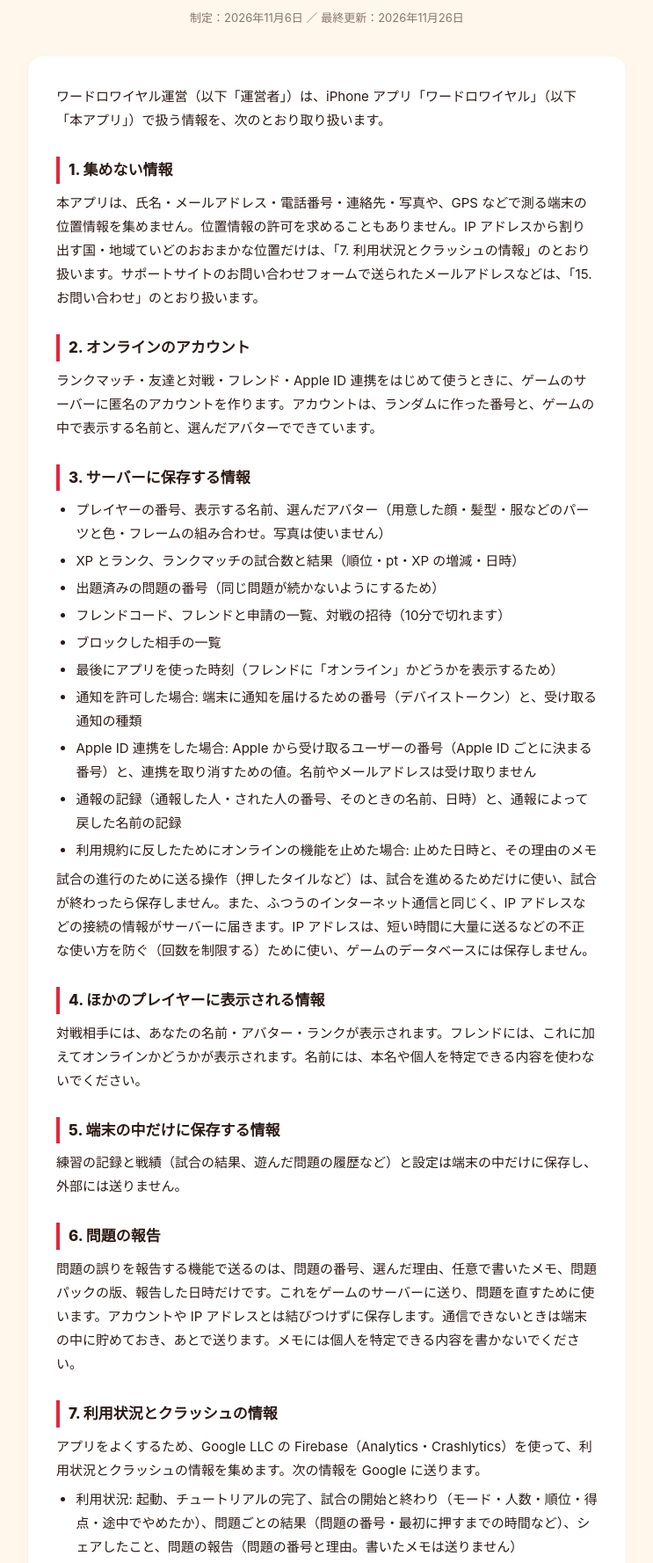
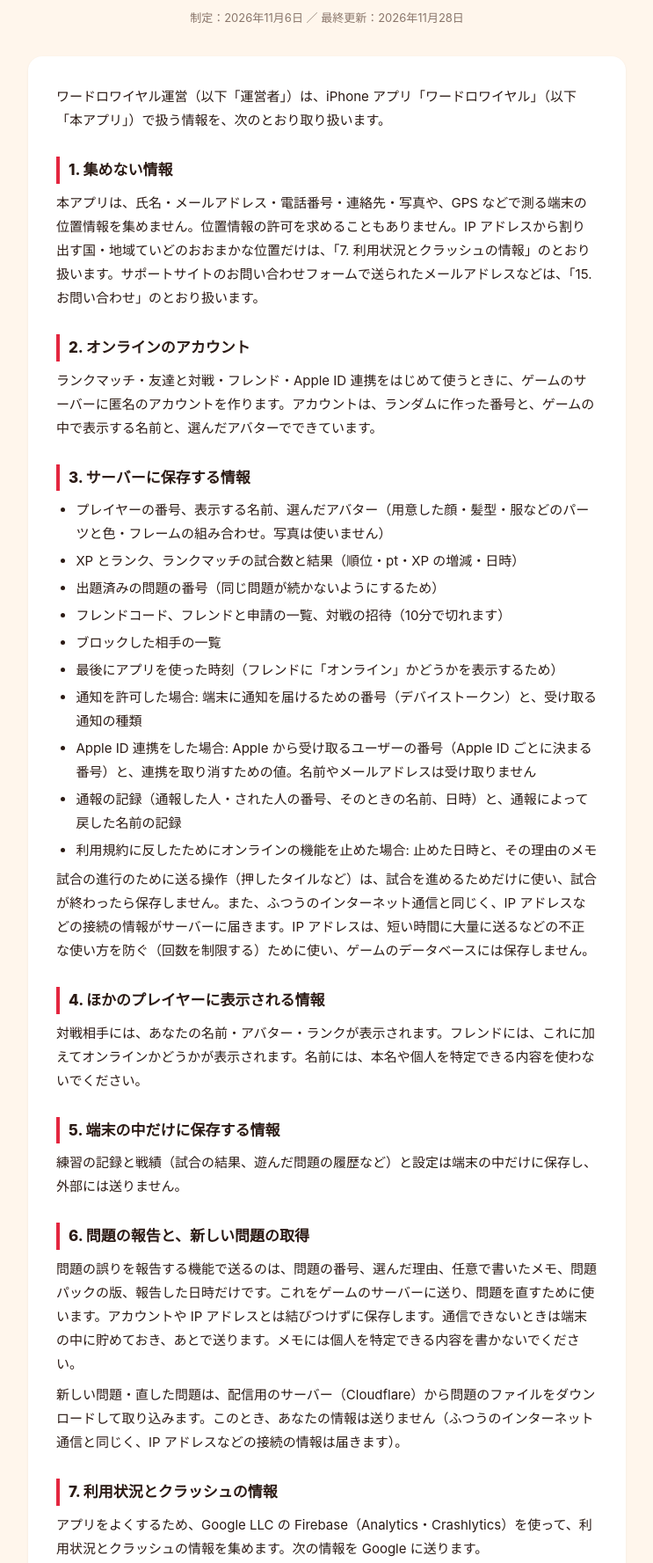
Before and after one commit to modelinks/wordroyale-site, a plain HTML site: page privacy.html in a window 1280 px wide. Shown: the part 121-1898 px from the top of the page at 88% size, without its empty margins (268-1011 px from the left). Drawn offline with Linux system fonts and the light colour scheme.

Commit message:
Privacy: new and fixed questions are downloaded as question files from Cloudflare (no personal data sent); Cloudflare line adds question delivery
Co-Authored-By: Claude Opus 5.5 <noreply@anthropic.com>

```diff
--- a/privacy.html
+++ b/privacy.html
@@ -11,7 +11,7 @@
     <div class="header">
         <a class="back" href="./">← ワードロワイヤル サポート</a>
         <h1>プライバシーポリシー</h1>
-        <p class="date">制定：2026年11月6日 ／ 最終更新：2026年11月26日</p>
+        <p class="date">制定：2026年11月6日 ／ 最終更新：2026年11月28日</p>
     </div>
 
     <div class="content">
@@ -44,8 +44,9 @@
         <h2>5. 端末の中だけに保存する情報</h2>
         <p>練習の記録と戦績（試合の結果、遊んだ問題の履歴など）と設定は端末の中だけに保存し、外部には送りません。</p>
 
-        <h2>6. 問題の報告</h2>
+        <h2>6. 問題の報告と、新しい問題の取得</h2>
         <p>問題の誤りを報告する機能で送るのは、問題の番号、選んだ理由、任意で書いたメモ、問題パックの版、報告した日時だけです。これをゲームのサーバーに送り、問題を直すために使います。アカウントや IP アドレスとは結びつけずに保存します。通信できないときは端末の中に貯めておき、あとで送ります。メモには個人を特定できる内容を書かないでください。</p>
+        <p>新しい問題・直した問題は、配信用のサーバー（Cloudflare）から問題のファイルをダウンロードして取り込みます。このとき、あなたの情報は送りません（ふつうのインターネット通信と同じく、IP アドレスなどの接続の情報は届きます）。</p>
 
         <h2>7. 利用状況とクラッシュの情報</h2>
         <p>アプリをよくするため、Google LLC の Firebase（Analytics・Crashlytics）を使って、利用状況とクラッシュの情報を集めます。次の情報を Google に送ります。</p>
@@ -64,7 +65,7 @@
         <h2>9. 第三者への提供と外部の事業者</h2>
         <p>法令に基づく場合を除き、情報を第三者に提供・販売しません。本アプリを動かすために次の事業者のサービスを使い、それぞれに必要な情報だけを渡します。どれも米国の会社で、情報は日本国外のサーバーで保存・処理されることがあります。</p>
         <ul>
-            <li>Cloudflare, Inc.（ゲームのサーバーとデータベース）: 3. の情報と接続の情報を保存・処理します。お問い合わせフォームの内容（15.）は、保存せずに運営者のチャンネル（Discord）へ中継します。<a href="https://www.cloudflare.com/privacypolicy/">Cloudflare のプライバシーポリシー</a></li>
+            <li>Cloudflare, Inc.（ゲームのサーバーとデータベース・問題の配信）: 3. の情報と接続の情報を保存・処理します。お問い合わせフォームの内容（15.）は、保存せずに運営者のチャンネル（Discord）へ中継します。<a href="https://www.cloudflare.com/privacypolicy/">Cloudflare のプライバシーポリシー</a></li>
             <li>Google LLC（Firebase）: 7. の利用状況とクラッシュの情報を集めます。<a href="https://firebase.google.com/support/privacy">Firebase のプライバシー情報</a></li>
             <li>Apple Inc.（通知・Apple ID 連携）: 通知は Apple の通知サービス（Apple Push Notification service）を通じて送るため、デバイストークンと通知の文（フレンドの名前を含みます）を Apple に渡します。Apple ID 連携では、連携の確認と取り消しのために Apple のサーバーとやりとりします。<a href="https://www.apple.com/jp/legal/privacy/">Apple のプライバシーポリシー</a></li>
             <li>Discord Inc.（運営者への知らせ）: 通報があったときは、運営者が確かめるため、通報した人・された人の番号と、通報された名前を、運営者のチャンネルに送ります。お問い合わせフォームで送られた内容（目的・メールアドレス・お問い合わせ内容）も、運営者のチャンネルに送ります。<a href="https://discord.com/privacy">Discord のプライバシーポリシー</a></li>
```
